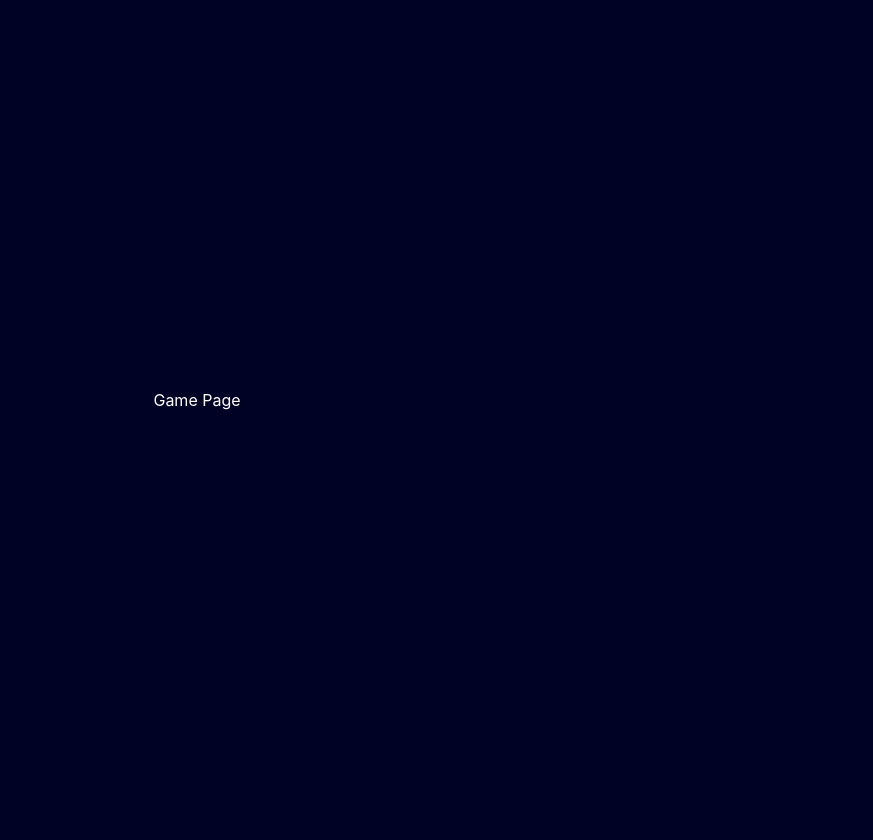
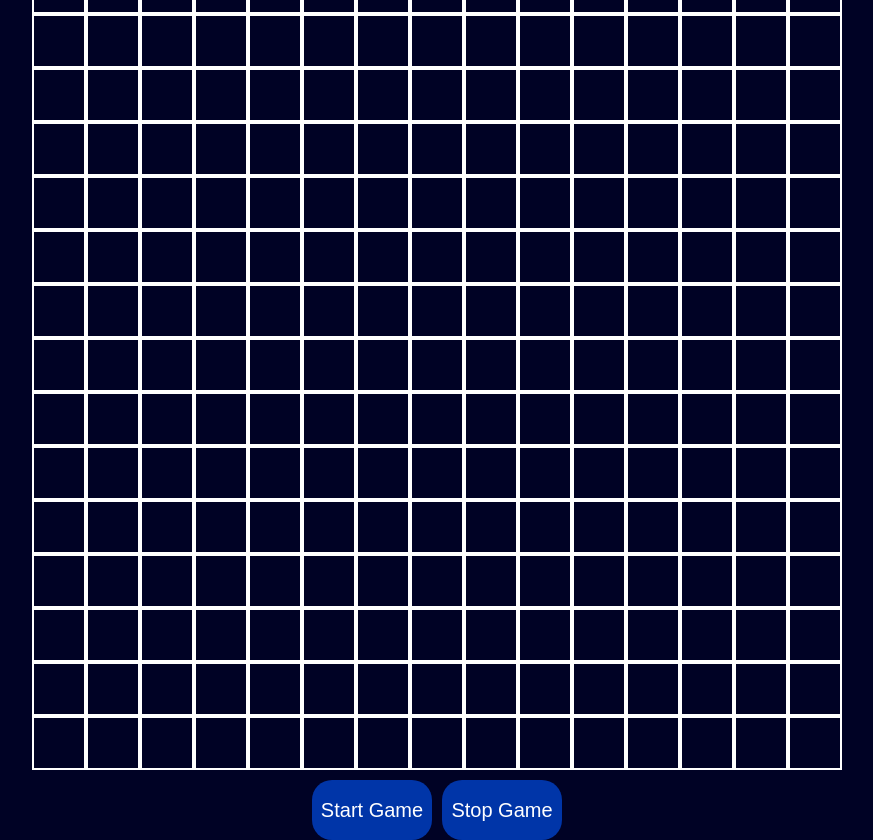
Before and after one commit to DrewAMSD/conwaysGameOfLife, a React (Create React App) app: page /GamePage in a window 1280 px wide. Shown: the whole page, without its empty margins (203-1076 px from the left). Before the commit the page ends 800 px from the top, so only its background shows below. Built offline with nearby package versions, Linux system fonts and the light colour scheme.

Commit message:
cells, grid, and start/stop game buttons, missing event while game is running

```diff
--- a/src/App.css
+++ b/src/App.css
@@ -3,7 +3,7 @@ body {
 }
 .app {
   height: 100vh;
-  width: 100vh;
+  width: 100%;
   display: flex;
   justify-content: center;
   align-items: center;
--- a/src/pages/GamePage.css
+++ b/src/pages/GamePage.css
@@ -0,0 +1,47 @@
+.game-container {
+  display: flex;
+  flex-direction: column;
+  justify-content: center;
+  align-items: center;
+}
+
+.game-buttons {
+  margin-top: 10px;
+  height: 60px;
+  width: 120px;
+  border: none;
+  border-radius: 20px;
+  background-color: rgb(0, 53, 168);
+  font-size: 20px;
+  color: rgba(255, 255, 255, 1);
+  text-align: center;
+}
+
+.start-game-button {
+  margin-right: 5px;
+}
+
+.stop-game-button {
+  margin-left: 5px;
+}
+
+.cell {
+  height: 50px;
+  width: 50px;
+  border: solid 2px;
+  border-color: rgb(255, 255, 255);
+}
+
+.cell-alive {
+  background-color: rgb(255, 251, 0);
+}
+
+.grid {
+  display: flex;
+  flex-direction: column;
+}
+
+.grid-row {
+  display: flex;
+  flex-direction: row;
+}
--- a/src/pages/GamePage.jsx
+++ b/src/pages/GamePage.jsx
@@ -1,10 +1,104 @@
-import React from "react";
+import React, { useState, useEffect } from "react";
 import "./GamePage.css";
 
-function Game() {
+function Cell(props) {
+  const [statusCell, setStatusCell] = useState("dead");
+
+  function handleClick() {
+    if (!props.gameIsRunning) {
+      setStatusCell(statusCell === "dead" ? "alive" : "dead");
+    }
+  }
+
   return (
     <>
-      <div>Game Page</div>
+      <div
+        className={`cell ${
+          statusCell === "alive" ? "cell-alive" : "cell-dead"
+        }`}
+        onClick={handleClick}
+      ></div>
+    </>
+  );
+}
+
+function Grid(props) {
+  let grid = [];
+
+  function initializeGrid() {
+    for (let i = 0; i < 15; i++) {
+      let row = [];
+      for (let j = 0; j < 15; j++) {
+        row.push(Cell(props));
+      }
+      grid.push(row);
+    }
+  }
+  initializeGrid();
+
+  useEffect(() => {
+    let intervalId;
+
+    if (props.gameIsRunning) {
+      intervalId = setInterval(() => {
+        //write here each iteration of running the game
+      }, 1000); // time interval inbetween running effect
+    }
+
+    return () => {
+      // Cleanup function to clear the interval when the component unmounts or gameIsRunning becomes false
+      clearInterval(intervalId);
+    };
+  }, [props.gameIsRunning]);
+
+  return (
+    <>
+      <div className="grid">
+        {grid.map((row, i) => (
+          <div className="grid-row" key={i}>
+            {row.map((cell, j) => (
+              <div key={j}>{cell}</div>
+            ))}
+          </div>
+        ))}
+      </div>
+    </>
+  );
+}
+
+function Game() {
+  const [gameIsRunning, setGameIsRunning] = useState(false);
+
+  const startGame = () => {
+    if (!gameIsRunning) {
+      setGameIsRunning(true);
+    }
+  };
+
+  const stopGame = () => {
+    if (gameIsRunning) {
+      setGameIsRunning(false);
+    }
+  };
+
+  return (
+    <>
+      <div className="game-container">
+        <div className="grid-container">
+          <Grid gameIsRunning={gameIsRunning} />
+        </div>
+        <div className="game-buttons-container">
+          <button
+            className="game-buttons start-game-button"
+            onClick={startGame}
+          >
+            Start Game
+          </button>
+          <button className="game-buttons stop-game-button" onClick={stopGame}>
+            Stop Game
+          </button>
+        </div>
+      </div>
     </>
   );
 }
```
